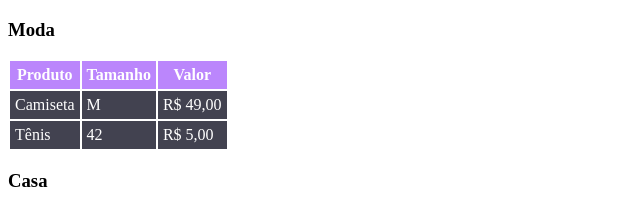
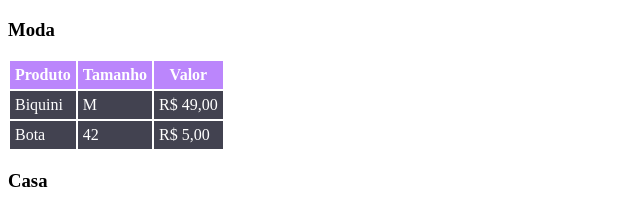
Before and after one commit to thaisguedesf/studies, a plain HTML site: page index.html in a window 1280 px wide. Shown: the top 208 px of the page, 0-640 px from the left. Drawn offline with Linux system fonts and the light colour scheme.

Commit message:
nomes na tabela moda

```diff
--- a/index.html
+++ b/index.html
@@ -15,12 +15,12 @@
             <th class="cabecalho-moda">Valor</th>
         </tr>
         <tr>
-            <td>Camiseta</td>
+            <td>Biquini</td>
             <td>M</td>
             <td>R$ 49,00</td>
         </tr>
         <tr>
-            <td>Tênis</td>
+            <td>Bota</td>
             <td>42</td>
             <td>R$ 5,00</td>
         </tr>
```
